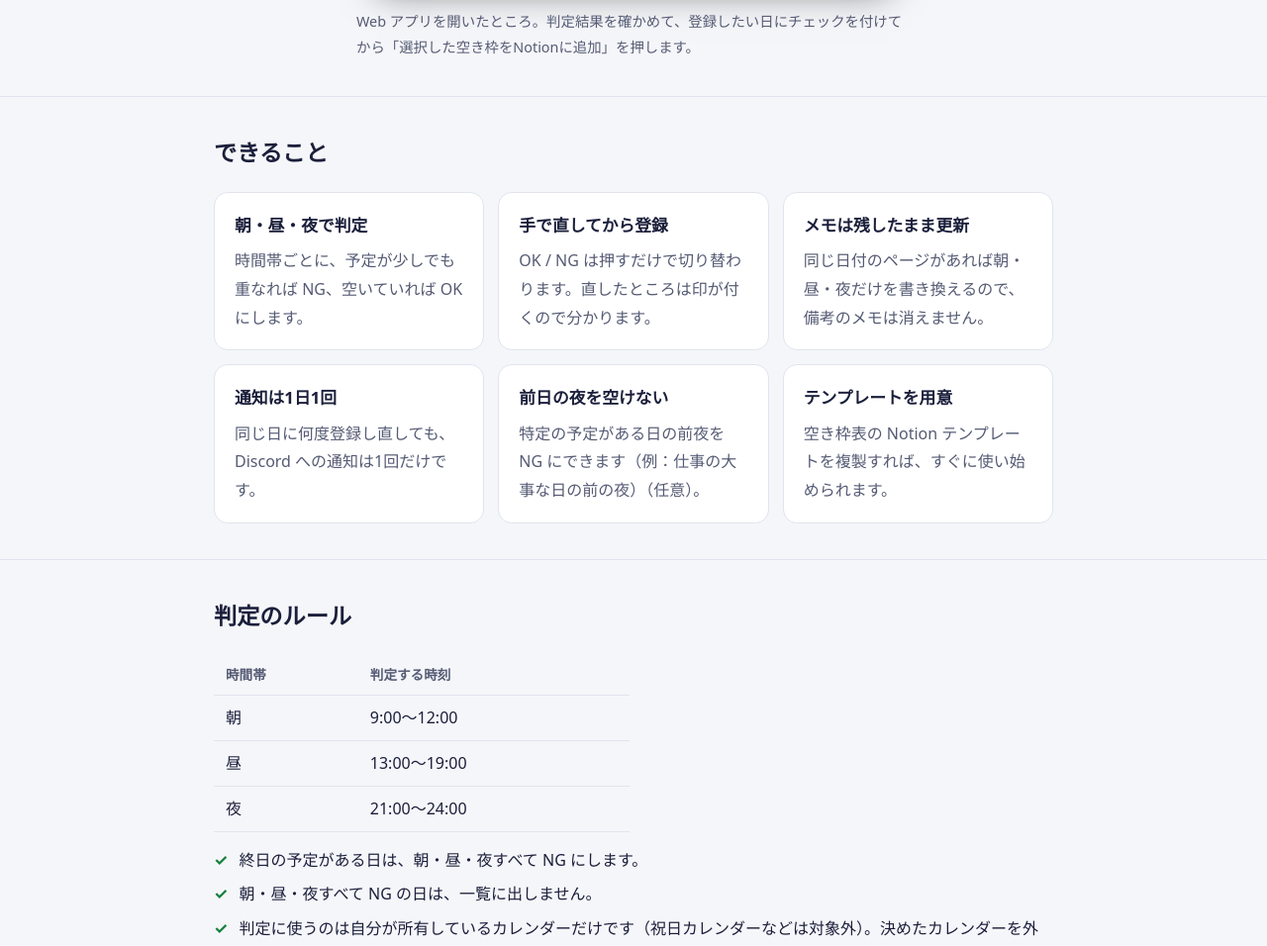
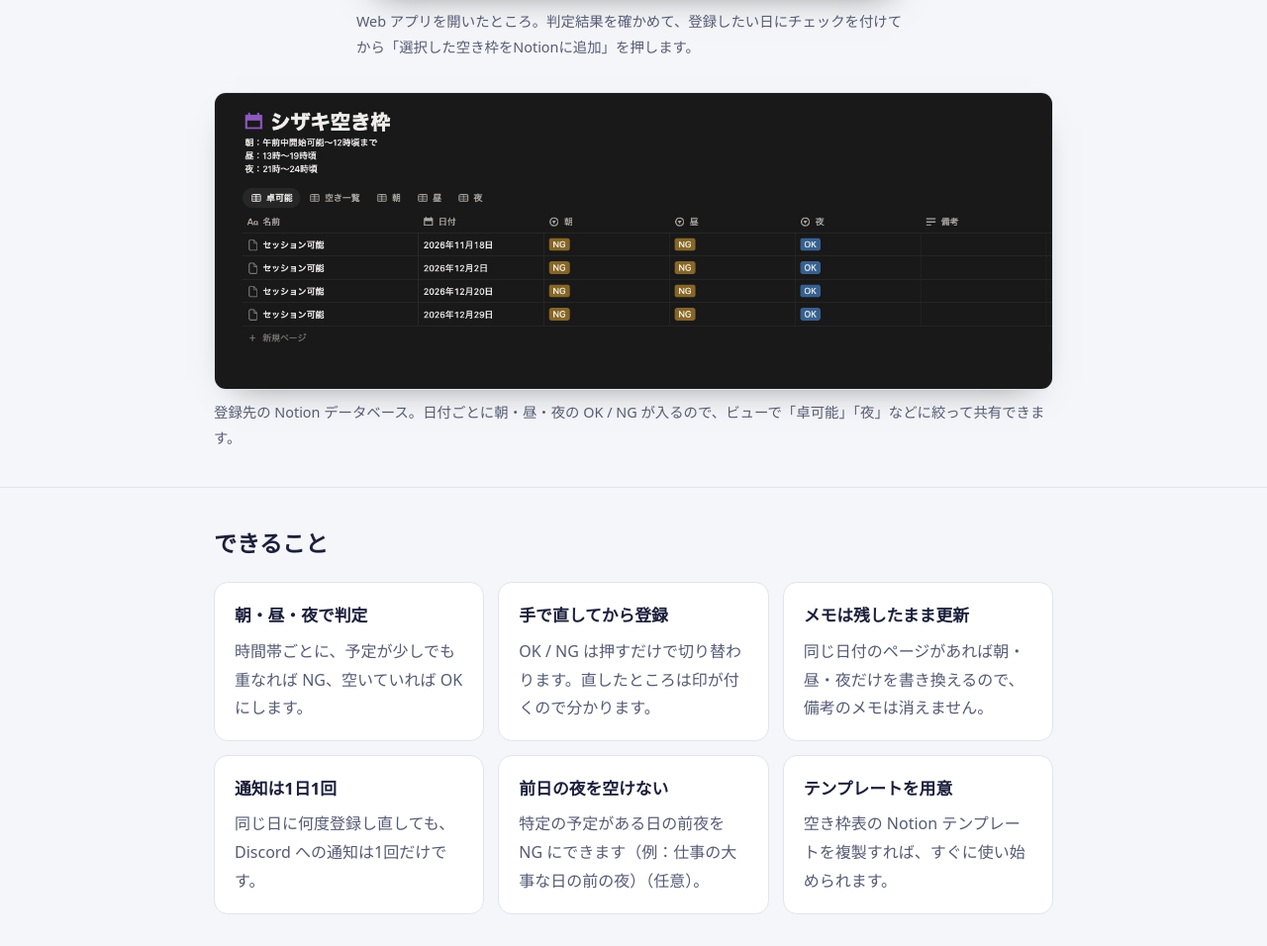
Before and after one commit to shizaki-kanoto-lab/trpg_availability2notion, a plain HTML site: page docs/index.html in a window 1280 px wide. Shown: the part 1594-2550 px from the top of the page at 99% size. Drawn offline with Linux system fonts and the light colour scheme.

Commit message:
紹介ページにNotionのキャプチャを追加、ヘッダーの文字をトップと同じOutfitに
Co-Authored-By: Claude Opus 5.5 <noreply@anthropic.com>

```diff
--- a/docs/index.html
+++ b/docs/index.html
@@ -18,6 +18,9 @@
   <script>
     try { var t = localStorage.getItem('theme'); if (t === 'light' || t === 'dark') document.documentElement.setAttribute('data-theme', t); } catch (e) {}
   </script>
+  <link rel="preconnect" href="https://fonts.googleapis.com">
+  <link rel="preconnect" href="https://fonts.gstatic.com" crossorigin>
+  <link href="https://fonts.googleapis.com/css2?family=Outfit:wght@400;600;700&display=swap" rel="stylesheet">
   <style>
     :root {
       --bg: #f5f6f9;
@@ -135,6 +138,7 @@
     .shot { margin: 0 auto; max-width: 560px; }
     .shot img { display: block; width: 100%; height: auto; border-radius: 12px; border: 1px solid var(--border); box-shadow: 0 14px 34px -22px rgba(0, 0, 0, .55); }
     .shot figcaption { margin-top: 10px; font-size: .9rem; color: var(--muted); }
+    .shot.wide { max-width: none; margin-top: 32px; }
     ul.check { list-style: none; padding: 0; margin: 0; }
     ul.check li { padding-left: 1.6em; position: relative; margin: 6px 0; }
     ul.check li::before { content: "✓"; position: absolute; left: 0; color: var(--accent-ink); font-weight: 700; }
@@ -188,6 +192,7 @@
       border-bottom: 1px solid var(--border);
     }
     .site-nav .wrap { display: flex; align-items: center; justify-content: space-between; gap: 12px; height: 60px; }
+    .site-nav { font-family: "Outfit", "Noto Sans JP", system-ui, sans-serif; }
     .site-nav .logo { display: flex; align-items: center; gap: 10px; color: var(--text); text-decoration: none; font-weight: 700; letter-spacing: -.01em; white-space: nowrap; }
     .site-nav .logo img { display: block; width: 32px; height: 32px; }
     .site-nav .right { display: flex; align-items: center; gap: 4px; }
@@ -271,6 +276,10 @@
         <figure class="shot">
           <img src="screen.jpg" alt="空き枠をNotionに追加するツールの画面。取得期間とオプションの下に、日付ごとの朝・昼・夜の OK / NG が並び、下に「選択した空き枠をNotionに追加」ボタンがある" width="880" height="963" loading="lazy">
           <figcaption>Web アプリを開いたところ。判定結果を確かめて、登録したい日にチェックを付けてから「選択した空き枠をNotionに追加」を押します。</figcaption>
+        </figure>
+        <figure class="shot wide">
+          <img src="notion.jpg" alt="登録先の Notion データベース。「セッション可能」の行が日付ごとに並び、朝・昼・夜の列に OK / NG が入っている" width="1333" height="471" loading="lazy">
+          <figcaption>登録先の Notion データベース。日付ごとに朝・昼・夜の OK / NG が入るので、ビューで「卓可能」「夜」などに絞って共有できます。</figcaption>
         </figure>
       </div>
     </section>
```
Also changed, not shown: docs/notion.jpg (added).
